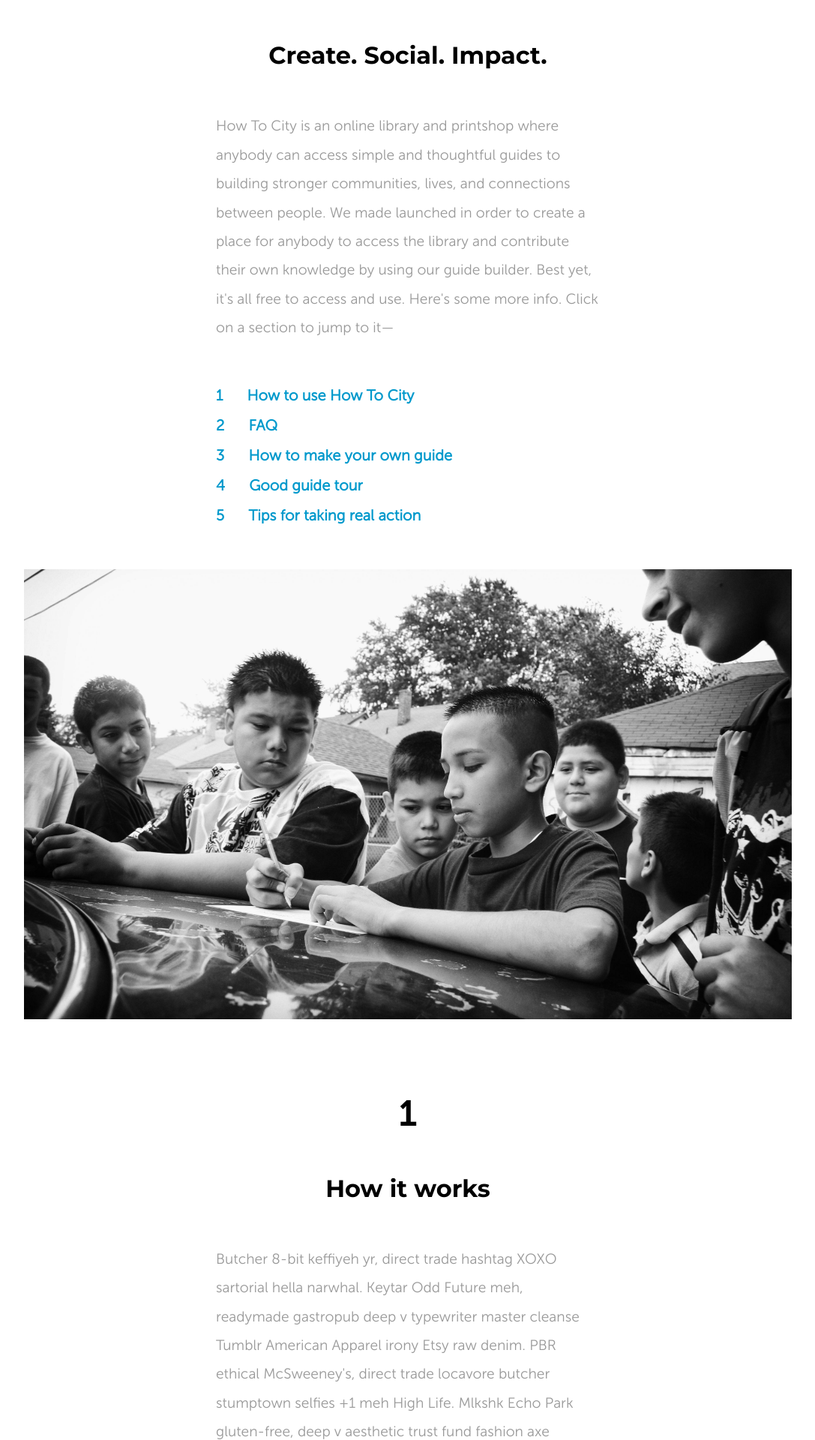
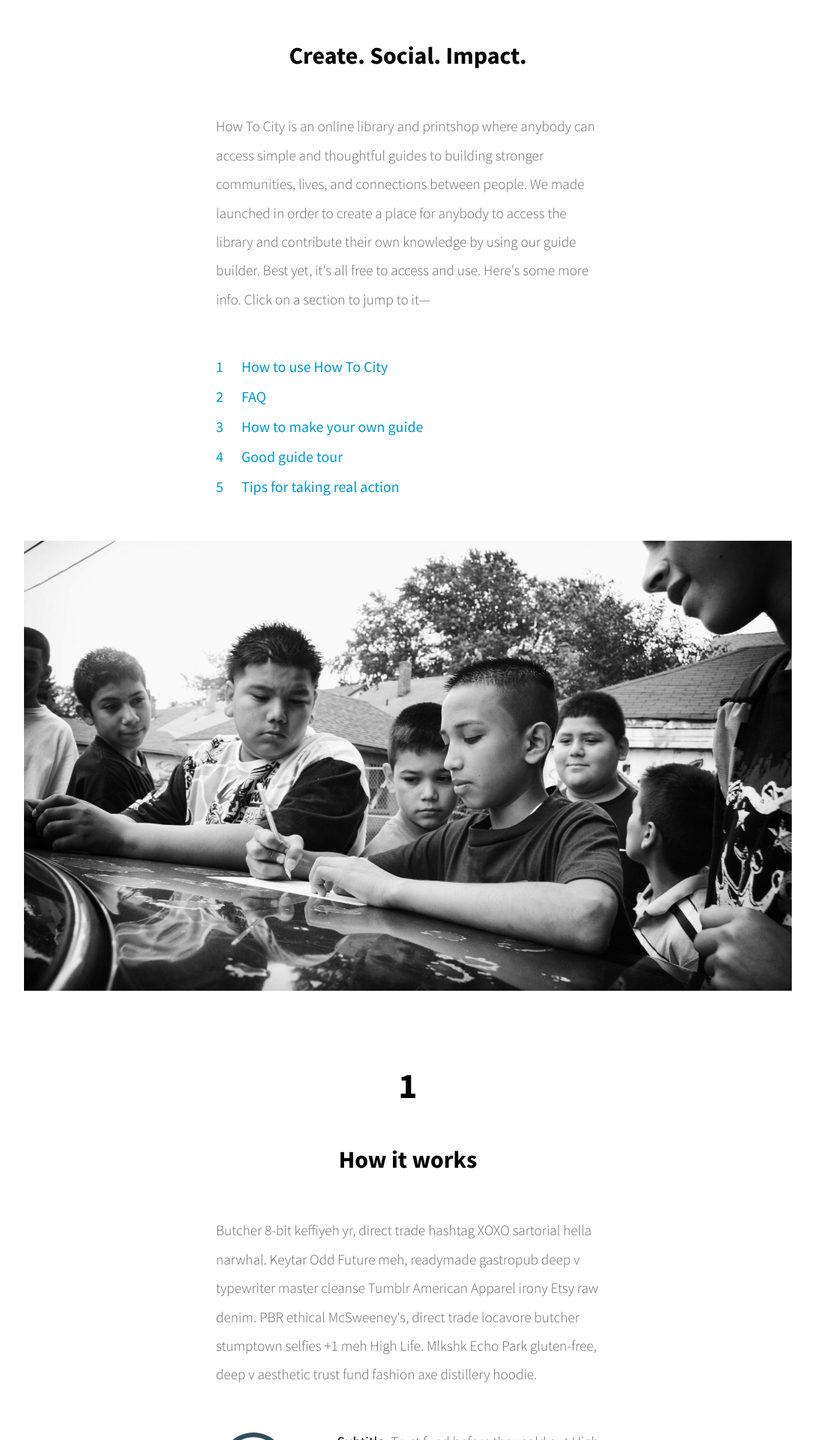
Before and after one commit to reveillette/DCDC-website, a PHP site: page /howto.html in a window 1280 px wide. Shown: the part 551-2471 px from the top of the page at 75% size, without its empty margins (96-1183 px from the left). Run offline with PHP 8.4, Linux system fonts and the light colour scheme; some libraries are stand-ins or nearby versions.

Commit message:
Universal typography
Everything is now Source Sans Pro which makes the whole site look much
cleaner and less cheesy!

```diff
--- a/css/styles.css
+++ b/css/styles.css
@@ -4,11 +4,15 @@
 /* Accent, secondary: #eeaa33;
 */
 
+
+@import url(http://fonts.googleapis.com/css?family=Source+Sans+Pro:200,300,400,600,700,900);
+
 /* Site styles */
 body {
 	margin: 0;
 	background-color: white;
 	overflow-x: hidden;
+    font-family: 'Source Sans Pro', Helvetica, sans-serif;
 }
 
 .fullscreen {
@@ -36,7 +40,6 @@ h1, h2 {
 }
 
 h3, h4, h5, h6 {
-	font-family: 'Montserrat', sans-serif;
 	font-weight: 700;
 }
 
@@ -48,8 +51,8 @@ h5 { font-size: 1.25em; }
 h6 { font-size: 1.0em; }
 
 p {
-	font-family: 'MuseoSans300', sans-serif;
 	color: black;
+    font-weight:300;
 	font-size: .9em;
 	line-height: 175%;
 }
@@ -64,7 +67,6 @@ em {
 }
 
 label {
-	font-family: 'Montserrat', sans-serif;
 	font-weight: 700;
 	font-size: 0.75em;
 }
@@ -74,7 +76,6 @@ label {
 a 	{
 	text-decoration: none;
 	color: black;
-	font-family: 'MuseoSans500' Helvetica, sans-serif; /* was Montserrat */
 }
 
 a:hover {
@@ -88,12 +89,11 @@ button {
 	background-color: white;
 	border: 2px solid #09c;
 	color: #09c; /* was #ccc */
-	font-family: 'MuseoSans300', Helvetica, sans-serif;
 	font-weight: 300;
 	letter-spacing: 1.5px;
     -webkit-transition: color 0.5s, border-color 0.5s;
 	transition: color 0.5s, border-color 0.5s;
-
+    font-family:'Source Sans Pro';
 }
 
 button:hover {
@@ -111,7 +111,6 @@ button:hover {
 	padding: 10px 20px;
 	border-radius: 8px;
 	font-size: 125%;
-    border:
 }
 
 .button-accent {
@@ -260,11 +259,11 @@ textarea {
 
 .contents {
     color:#09c;
+    font-weight:500;
     line-height: 2em;
     width:50%;
     text-align:left;
     padding-top:0;
-    font-family:'Montserrat Light', 'Montserrate', 'MuseoSans300', Helvetica, sans-serif;
 }
 
 .contents a {
@@ -330,7 +329,8 @@ textarea {
     font-size:1.2em;
     line-height:200%;
     text-align: left;
-    color: #999999;
+    color: #666;
+    font-weight:300;
 }
 
 .tips {
@@ -355,8 +355,8 @@ textarea {
 
 
 .bignumber {
-    font-family:'MuseoSans700', sans-serif;
     font-size:3em;
+    font-weight:700;
     color:black; /* #09c */
     margin:10% 0 0 0;
 }
@@ -377,8 +377,8 @@ textarea {
     cursor:pointer;
     padding:0%;
     margin-bottom:1%;
-    font-weight:100;
-    color:#999;
+    font-weight:300;
+    color:#666;
     }
 
 #faq h5.active {
@@ -405,7 +405,7 @@ textarea {
     padding-bottom:5%;
     font-size:1.2em;
     line-height:200%;
-    color: #999999;
+    color: #666;
     text-align: left;
 }
 
@@ -418,7 +418,6 @@ textarea {
 }
 
 .gggtitle {
-    font-family: 'Montserrat', sans-serif;
 	font-weight: 700;
     font-size: 2em;
     margin-bottom:5%;
@@ -584,7 +583,7 @@ textarea {
 
 .subtitle {
     font-size: 1.2em;
-    font-family:'MuseoSans700';
+    font-weight:500;
     line-height:2em;
     text-align:left;
     width:50%;
@@ -624,7 +623,7 @@ td p {
     text-align: left;
     color: black;
     padding-left: 15%;
-    color: #999;
+    color: #666;
     font-size: 1.2em;
     line-height: 200%;
     }
@@ -637,7 +636,6 @@ td p {
 
 .navbar a, ul, li, button {
 	display: inline-block;
-    font-family: 'MuseoSans500', Helvetica, sans-serif;
 }
 
 #navbar-main {
@@ -667,7 +665,7 @@ td p {
 
 #navbar-top-left a, #navbar-top-left  ul, #navbar-top-left li {
 	margin: 0 10px;
-	vertical-align: middle;
+	vertical-align: text-top;
 }
 
 #navbar-top-left a {
@@ -690,7 +688,6 @@ td p {
 	padding-top: 50px;
 	position: relative;
 	text-align: center;
-	font-family: 'MuseoSans', sans-serif;
 }
 
 #navbar-bottom ul>li {
```
